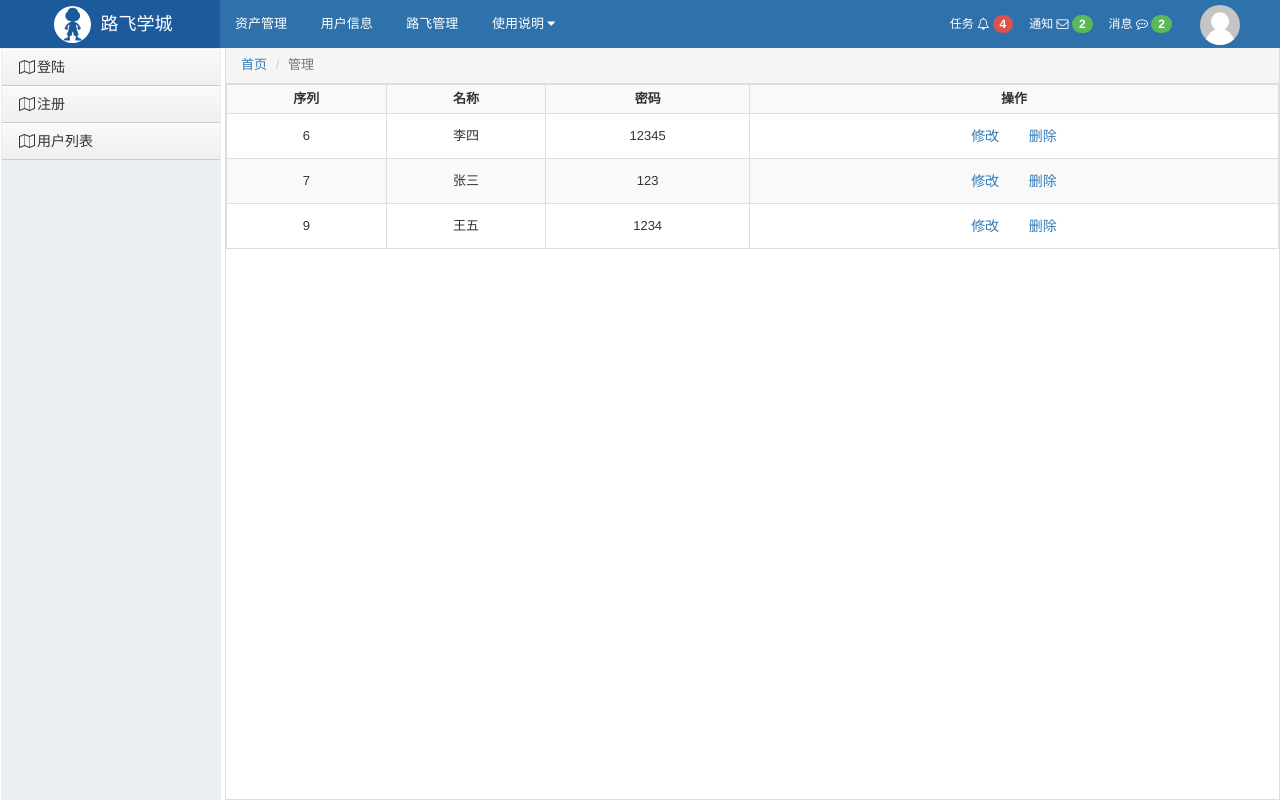
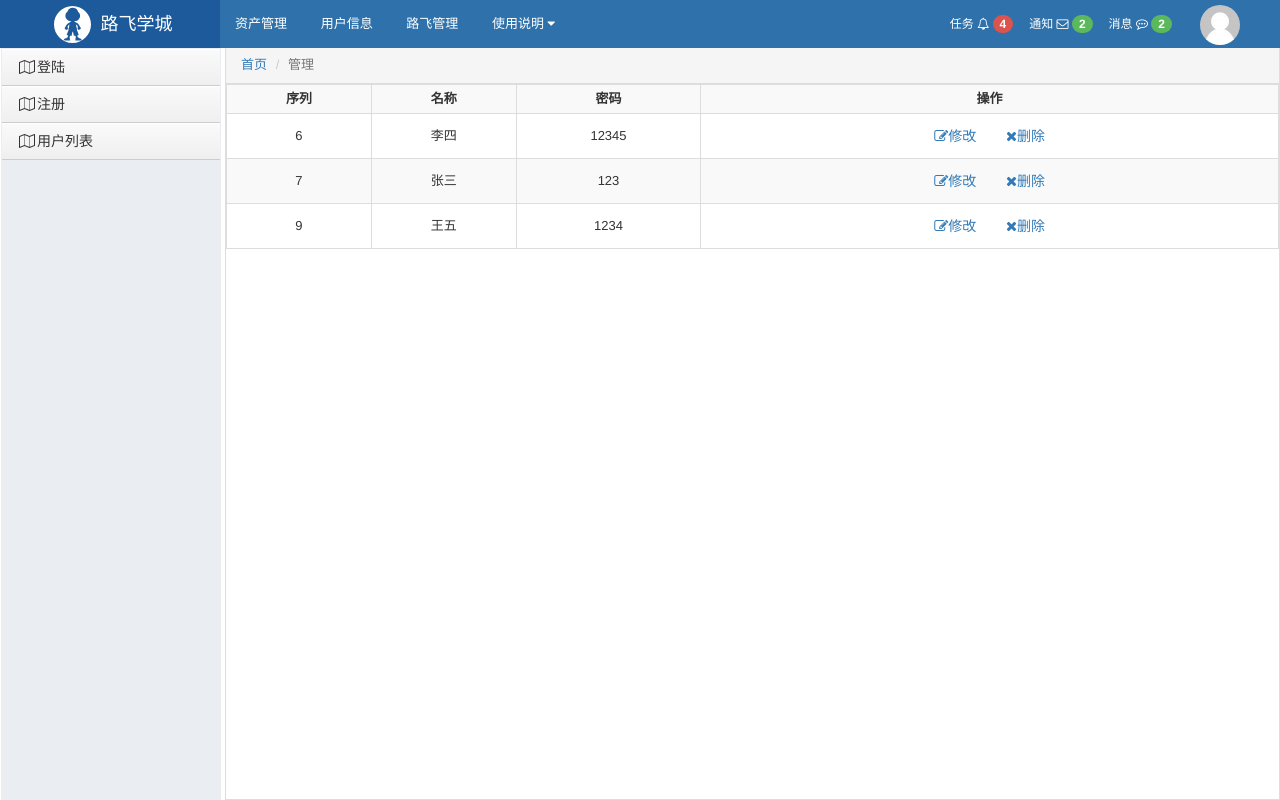
Before and after one commit to anyux/day22_test2, a Django app: page /login/list/ in a window 1280 px wide. Run offline with Django 3.2, Linux system fonts and the light colour scheme; data comes from the database, SQL or seed files in the repository; both versions use the stored data as it was after the commit; some libraries are stand-ins or nearby versions.

Commit message:
添加fontawesome图标

```diff
--- a/login/templates/list.html
+++ b/login/templates/list.html
@@ -14,8 +14,8 @@
                 <td>{{ item.name }}</td>
                 <td>{{ item.password }}</td>
                 <td>
-                    <a href="/login/edit/{{ item.id }}" class="btn">修改</a>
-                    <a href="/login/delete/{{ item.id }}" class="btn">删除</a>
+                    <a href="/login/edit/{{ item.id }}" class="btn"><i class="fa fa-edit" aria-hidden="true"></i>修改</a>
+                    <a href="/login/delete/{{ item.id }}" class="btn"><i class="fa fa-remove" aria-hidden="true"></i>删除</a>
                 </td>
             </tr>
         {% endfor %}
```
Also changed, not shown: db.sqlite3.
